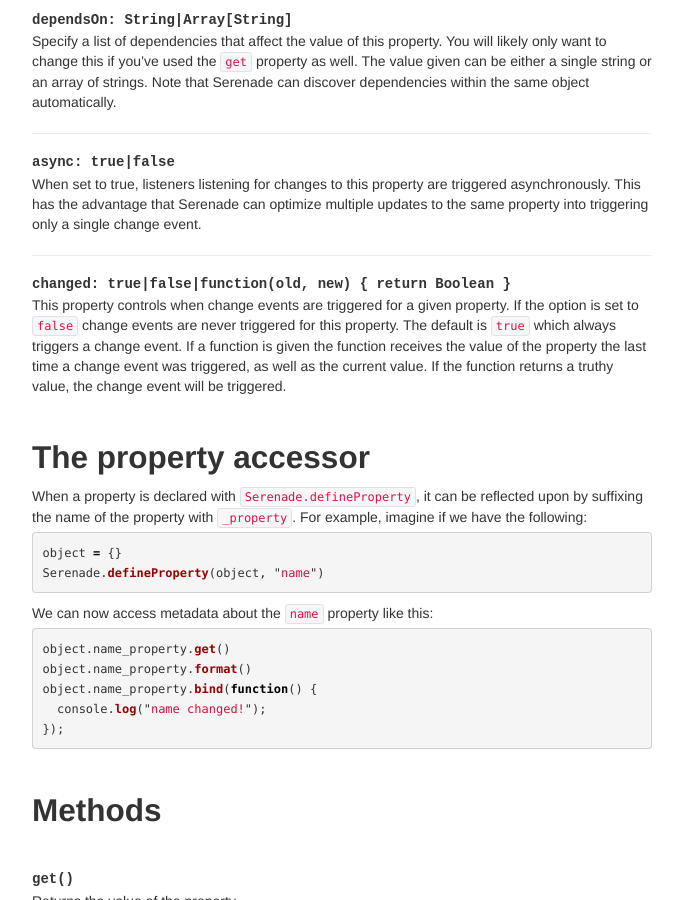
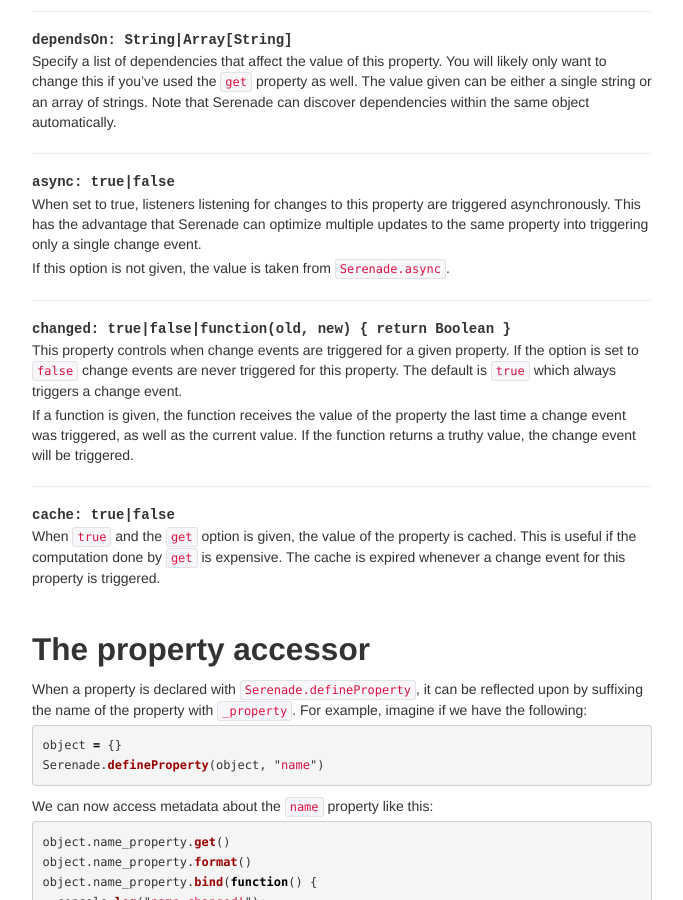
Before and after one commit to varvet/serenade.js, a Jekyll site: the page built from reference/define_property.md, in a window 1280 px wide and 900 px high, scrolled down 1658 px. Shown: the whole window, without its empty margins (458-1141 px from the left). Built offline with Jekyll 4.4.1, drawn with Linux system fonts in a browser that asks for light colours; Markdown is read by kramdown in place of the engine named in the settings.

Commit message:
Update new options

```diff
--- a/reference/define_property.md
+++ b/reference/define_property.md
@@ -89,14 +89,23 @@ triggered asynchronously. This has the advantage that Serenade can optimize
 multiple updates to the same property into triggering only a single change
 event.
 
+If this option is not given, the value is taken from `Serenade.async`.
+
 ### changed: true|false|function(old, new) { return Boolean }
 
 This property controls when change events are triggered for a given property.
 If the option is set to `false` change events are never triggered for this
-property. The default is `true` which always triggers a change event. If a
-function is given the function receives the value of the property the last time
-a change event was triggered, as well as the current value. If the function
-returns a truthy value, the change event will be triggered.
+property. The default is `true` which always triggers a change event.
+
+If a function is given, the function receives the value of the property the
+last time a change event was triggered, as well as the current value. If the
+function returns a truthy value, the change event will be triggered.
+
+### cache: true|false
+
+When `true` and the `get` option is given, the value of the property is cached.
+This is useful if the computation done by `get` is expensive. The cache is
+expired whenever a change event for this property is triggered.
 
 ## The property accessor
 
```
Also changed, not shown: reference/define_event.md (+2 -0 lines).
